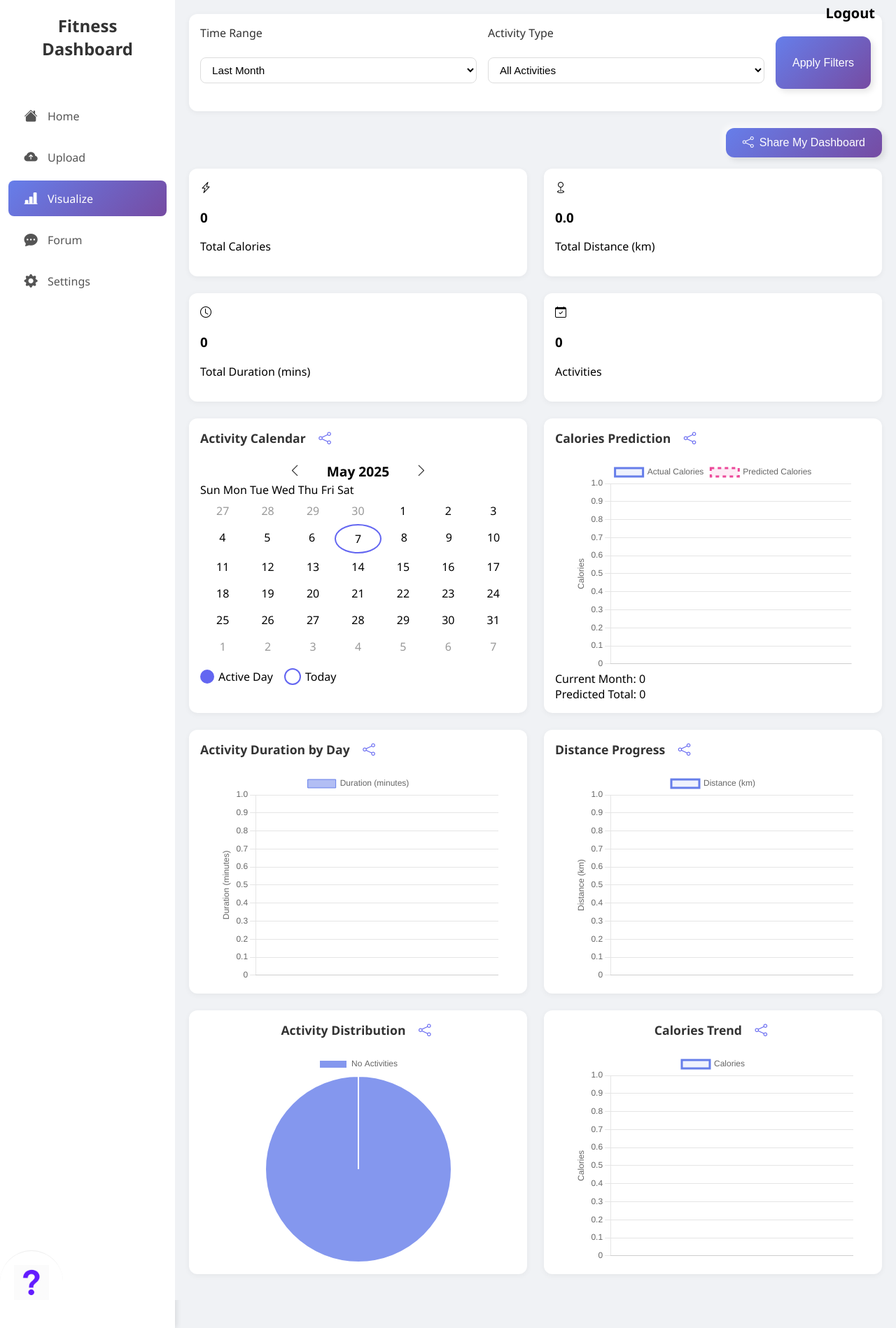
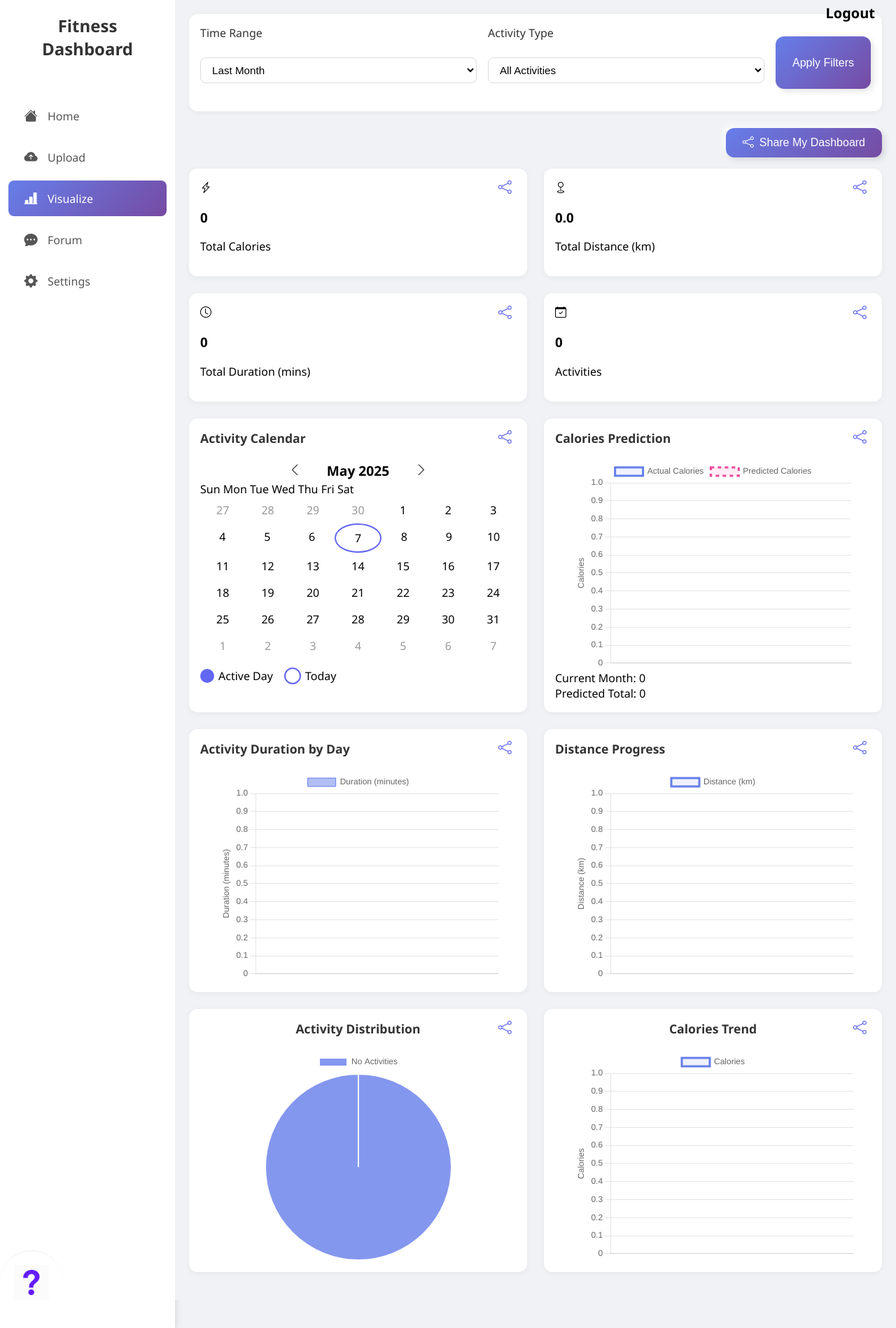
Before and after one commit to CallMeHeiSir/CITS5505_Group_project, a Flask app: page /visualize in a window 1280 px wide. Shown: the whole page at 70% size. Run offline with Flask 3, Linux system fonts and the light colour scheme; data that the repository does not hold is empty.

Commit message:
change visualize page share icon location

```diff
--- a/backend/templates/visualize.html
+++ b/backend/templates/visualize.html
@@ -82,31 +82,35 @@
 
         <!-- Summary Stats -->
         <div class="cards-row">
-          <div class="card stat-card">
+          <div class="card stat-card" style="position: relative;">
+            <button class="share-btn" title="Share this card" style="position:absolute;top:16px;right:16px;background:none;border:none;cursor:pointer;font-size:1.2em;color:#6366f1;z-index:2;"><i class="bi bi-share"></i></button>
             <div class="stat-icon"><i class="bi bi-lightning-charge"></i></div>
             <div class="stat-content">
-              <h3 id="total-calories">0 <button class="share-btn" title="Share this card" style="background:none;border:none;cursor:pointer;font-size:1em;color:#6366f1;margin-left:8px;"><i class="bi bi-share"></i></button></h3>
+              <h3 id="total-calories">0</h3>
               <p>Total Calories</p>
             </div>
           </div>
-          <div class="card stat-card">
+          <div class="card stat-card" style="position: relative;">
+            <button class="share-btn" title="Share this card" style="position:absolute;top:16px;right:16px;background:none;border:none;cursor:pointer;font-size:1.2em;color:#6366f1;z-index:2;"><i class="bi bi-share"></i></button>
             <div class="stat-icon"><i class="bi bi-geo"></i></div>
             <div class="stat-content">
-              <h3 id="total-distance">0 <button class="share-btn" title="Share this card" style="background:none;border:none;cursor:pointer;font-size:1em;color:#6366f1;margin-left:8px;"><i class="bi bi-share"></i></button></h3>
+              <h3 id="total-distance">0</h3>
               <p>Total Distance (km)</p>
             </div>
           </div>
-          <div class="card stat-card">
+          <div class="card stat-card" style="position: relative;">
+            <button class="share-btn" title="Share this card" style="position:absolute;top:16px;right:16px;background:none;border:none;cursor:pointer;font-size:1.2em;color:#6366f1;z-index:2;"><i class="bi bi-share"></i></button>
             <div class="stat-icon"><i class="bi bi-clock"></i></div>
             <div class="stat-content">
-              <h3 id="total-duration">0 <button class="share-btn" title="Share this card" style="background:none;border:none;cursor:pointer;font-size:1em;color:#6366f1;margin-left:8px;"><i class="bi bi-share"></i></button></h3>
+              <h3 id="total-duration">0</h3>
               <p>Total Duration (mins)</p>
             </div>
           </div>
-          <div class="card stat-card">
+          <div class="card stat-card" style="position: relative;">
+            <button class="share-btn" title="Share this card" style="position:absolute;top:16px;right:16px;background:none;border:none;cursor:pointer;font-size:1.2em;color:#6366f1;z-index:2;"><i class="bi bi-share"></i></button>
             <div class="stat-icon"><i class="bi bi-calendar-check"></i></div>
             <div class="stat-content">
-              <h3 id="activity-count">0 <button class="share-btn" title="Share this card" style="background:none;border:none;cursor:pointer;font-size:1em;color:#6366f1;margin-left:8px;"><i class="bi bi-share"></i></button></h3>
+              <h3 id="activity-count">0</h3>
               <p>Activities</p>
             </div>
           </div>
@@ -114,8 +118,9 @@
 
         <!-- New Calendar and Prediction Cards -->
         <div class="cards-row">
-          <div class="card">
-            <h5>Activity Calendar <button class="share-btn" title="Share this card" style="background:none;border:none;cursor:pointer;font-size:1em;color:#6366f1;margin-left:8px;"><i class="bi bi-share"></i></button></h5>
+          <div class="card" style="position: relative;">
+            <button class="share-btn" title="Share this card" style="position:absolute;top:16px;right:16px;background:none;border:none;cursor:pointer;font-size:1.2em;color:#6366f1;z-index:2;"><i class="bi bi-share"></i></button>
+            <h5>Activity Calendar</h5>
             <div class="calendar-container">
               <div class="calendar-header">
                 <button id="prev-month" class="btn-text"><i class="bi bi-chevron-left"></i></button>
@@ -146,8 +151,9 @@
               </span>
             </div>
           </div>
-          <div class="card">
-            <h5>Calories Prediction <button class="share-btn" title="Share this card" style="background:none;border:none;cursor:pointer;font-size:1em;color:#6366f1;margin-left:8px;"><i class="bi bi-share"></i></button></h5>
+          <div class="card" style="position: relative;">
+            <button class="share-btn" title="Share this card" style="position:absolute;top:16px;right:16px;background:none;border:none;cursor:pointer;font-size:1.2em;color:#6366f1;z-index:2;"><i class="bi bi-share"></i></button>
+            <h5>Calories Prediction</h5>
             <div class="chart-container">
               <canvas id="predictionChart"></canvas>
             </div>
@@ -166,14 +172,16 @@
 
         <!-- Charts -->
         <div class="cards-row">
-          <div class="card">
-            <h5>Activity Duration by Day <button class="share-btn" title="Share this card" style="background:none;border:none;cursor:pointer;font-size:1em;color:#6366f1;margin-left:8px;"><i class="bi bi-share"></i></button></h5>
+          <div class="card" style="position: relative;">
+            <button class="share-btn" title="Share this card" style="position:absolute;top:16px;right:16px;background:none;border:none;cursor:pointer;font-size:1.2em;color:#6366f1;z-index:2;"><i class="bi bi-share"></i></button>
+            <h5>Activity Duration by Day</h5>
             <div class="chart-container">
               <canvas id="weeklyChart"></canvas>
             </div>
           </div>
-          <div class="card">
-            <h5>Distance Progress <button class="share-btn" title="Share this card" style="background:none;border:none;cursor:pointer;font-size:1em;color:#6366f1;margin-left:8px;"><i class="bi bi-share"></i></button></h5>
+          <div class="card" style="position: relative;">
+            <button class="share-btn" title="Share this card" style="position:absolute;top:16px;right:16px;background:none;border:none;cursor:pointer;font-size:1.2em;color:#6366f1;z-index:2;"><i class="bi bi-share"></i></button>
+            <h5>Distance Progress</h5>
             <div class="chart-container">
               <canvas id="progressChart"></canvas>
             </div>
@@ -181,14 +189,16 @@
         </div>
 
         <div class="cards-row">
-          <div class="card">
-            <h5>Activity Distribution <button class="share-btn" title="Share this card" style="background:none;border:none;cursor:pointer;font-size:1em;color:#6366f1;margin-left:8px;"><i class="bi bi-share"></i></button></h5>
+          <div class="card" style="position: relative;">
+            <button class="share-btn" title="Share this card" style="position:absolute;top:16px;right:16px;background:none;border:none;cursor:pointer;font-size:1.2em;color:#6366f1;z-index:2;"><i class="bi bi-share"></i></button>
+            <h5>Activity Distribution</h5>
             <div class="chart-container">
               <canvas id="activitiesChart"></canvas>
             </div>
           </div>
-          <div class="card">
-            <h5>Calories Trend <button class="share-btn" title="Share this card" style="background:none;border:none;cursor:pointer;font-size:1em;color:#6366f1;margin-left:8px;"><i class="bi bi-share"></i></button></h5>
+          <div class="card" style="position: relative;">
+            <button class="share-btn" title="Share this card" style="position:absolute;top:16px;right:16px;background:none;border:none;cursor:pointer;font-size:1.2em;color:#6366f1;z-index:2;"><i class="bi bi-share"></i></button>
+            <h5>Calories Trend</h5>
             <div class="chart-container">
               <canvas id="caloriesChart"></canvas>
             </div>
```
